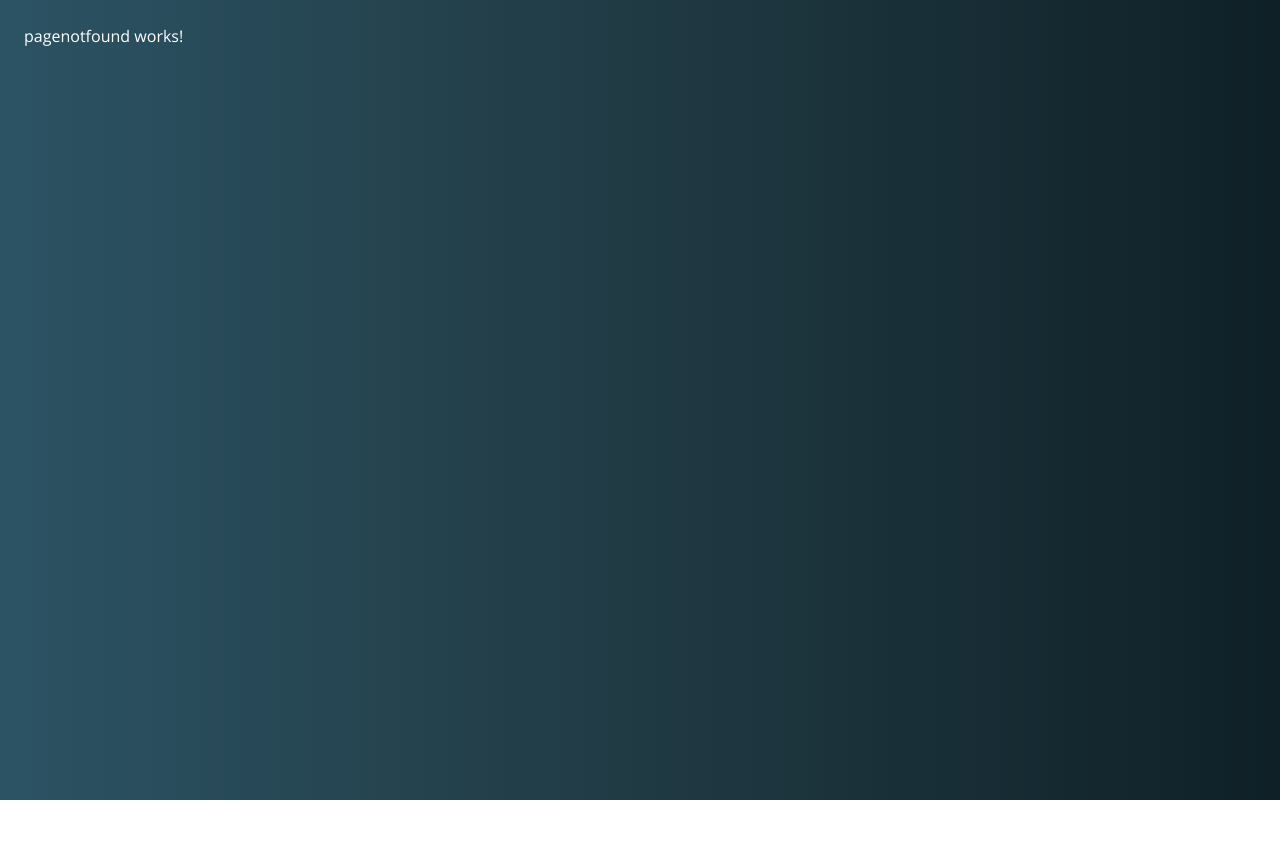
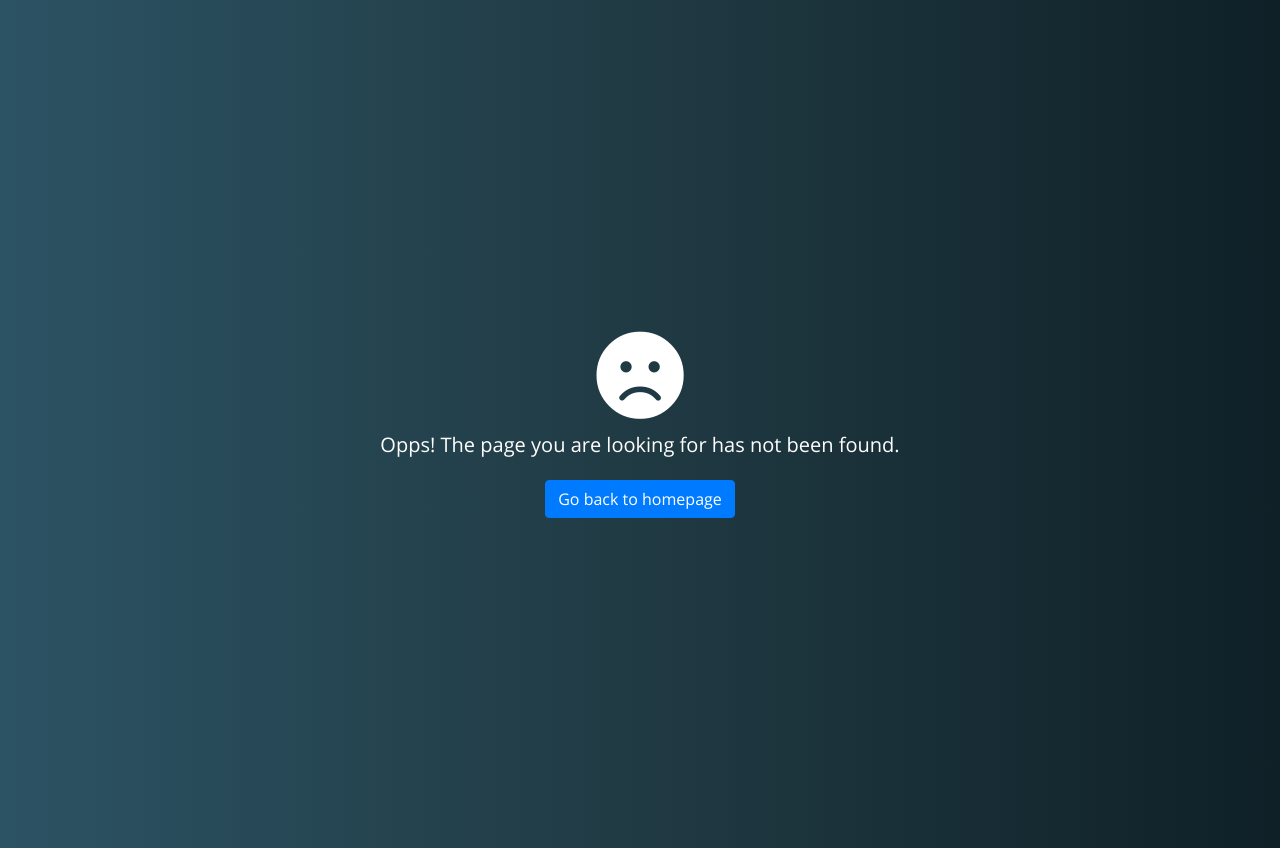
Before and after one commit to alifrontend499/isearch, an Angular app: page /search/1 in a window 1280 px wide. Before the commit the page ends 800 px from the top, so only its background shows below. Built offline with nearby package versions, Linux system fonts and the light colour scheme.

Commit message:
page not found

```diff
--- a/src/app/pagenotfound/pagenotfound.component.html
+++ b/src/app/pagenotfound/pagenotfound.component.html
@@ -1,3 +1,7 @@
-<p>
-  pagenotfound works!
-</p>
+<div class="PNF d-flex flex-wrap align-items-center justify-content-center">
+  <div class="PNF-inner">
+    <i class="fas fa-frown"></i>
+    <p>Opps! The page you are looking for has not been found.</p>
+    <a (click)="gotoHomepage()" class="btn btn-primary">Go back to homepage</a>
+  </div>
+</div>
--- a/src/app/pagenotfound/pagenotfound.component.scss
+++ b/src/app/pagenotfound/pagenotfound.component.scss
@@ -0,0 +1,17 @@
+.PNF {
+  height: 100vh;
+}
+
+.PNF-inner {
+  text-align: center;
+
+  i {
+    font-size: 90px;
+    text-align: center;
+  }
+
+  p {
+    margin: 10px 0 20px;
+    font-size: 20px;
+  }
+}
--- a/src/app/pagenotfound/pagenotfound.component.ts
+++ b/src/app/pagenotfound/pagenotfound.component.ts
@@ -1,4 +1,5 @@
 import { Component, OnInit } from '@angular/core';
+import { Router } from '@angular/router';
 
 @Component({
   selector: 'app-pagenotfound',
@@ -7,9 +8,12 @@ import { Component, OnInit } from '@angular/core';
 })
 export class PagenotfoundComponent implements OnInit {
 
-  constructor() { }
+  constructor(private router: Router) { }
 
   ngOnInit() {
   }
+  gotoHomepage() {
+    this.router.navigate(['search']);
+  }
 
 }
--- a/src/app/search/search.component.ts
+++ b/src/app/search/search.component.ts
@@ -20,8 +20,7 @@ export class SearchComponent implements OnInit {
   isSearch: boolean = false;
   constructor(private itunesService: ItunesService, private route: ActivatedRoute, private router: Router) {
     this.route.params.subscribe(params => {
-      // if (Object.keys(params).length) {
-      if (params['name']) {
+      if (params['name'] && params['name'] !== 'null') {
         console.log(params);
       }
     });
```
